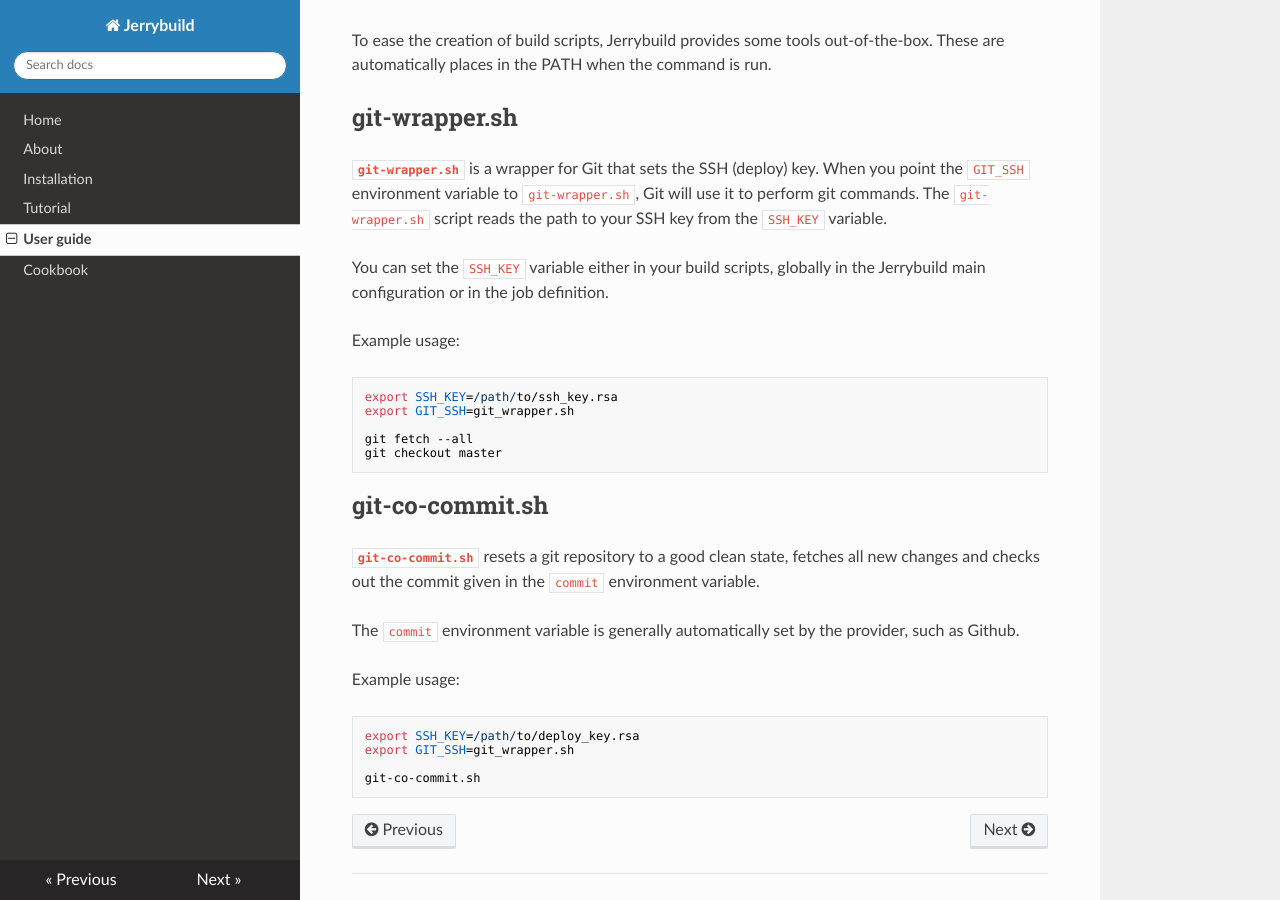
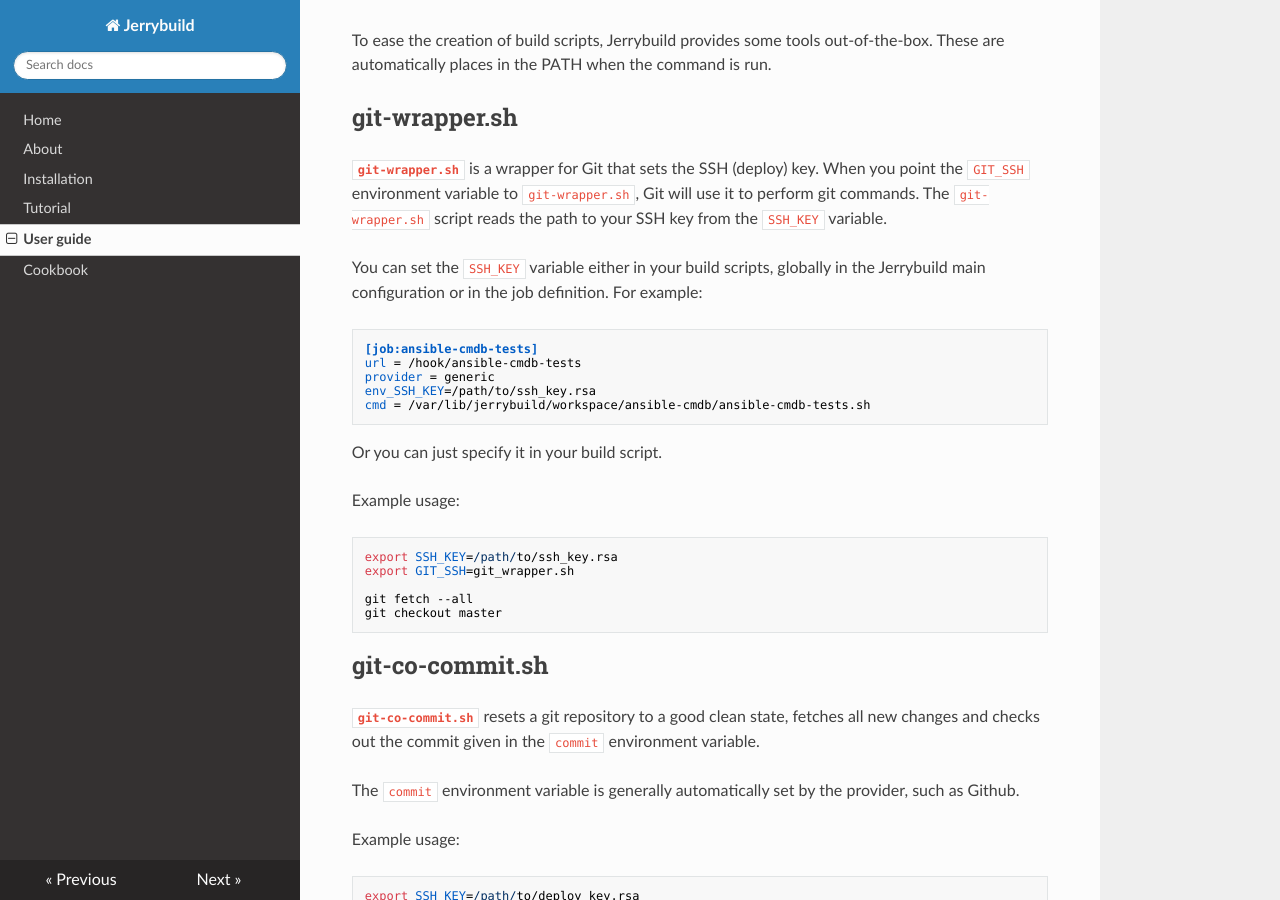
Before and after one commit to fboender/jerrybuild, an MkDocs documentation site: the page built from docs/user_guide.md, in a window 1280 px wide and 900 px high, scrolled down 4203 px. Built offline with MkDocs 1.6.1, drawn with Linux system fonts in a browser that asks for light colours; nearby versions of some CDN libraries; old or Windows-style settings are respelled for this version of MkDocs.

Commit message:
Docmentation update.

```diff
--- a/docs/user_guide.md
+++ b/docs/user_guide.md
@@ -212,7 +212,15 @@
 SSH key from the `SSH_KEY` variable.
 
 You can set the `SSH_KEY` variable either in your build scripts, globally in
-the Jerrybuild main configuration or in the job definition.
+the Jerrybuild main configuration or in the job definition. For example:
+
+    [job:ansible-cmdb-tests]
+    url = /hook/ansible-cmdb-tests
+    provider = generic
+    env_SSH_KEY=/path/to/ssh_key.rsa
+    cmd = /var/lib/jerrybuild/workspace/ansible-cmdb/ansible-cmdb-tests.sh
+
+Or you can just specify it in your build script.
 
 Example usage:
 
```
Also changed, not shown: docs/about.md (+3 -4 lines), docs/installation.md (+7 -0 lines), docs/tutorial.md (+8 -2 lines).
